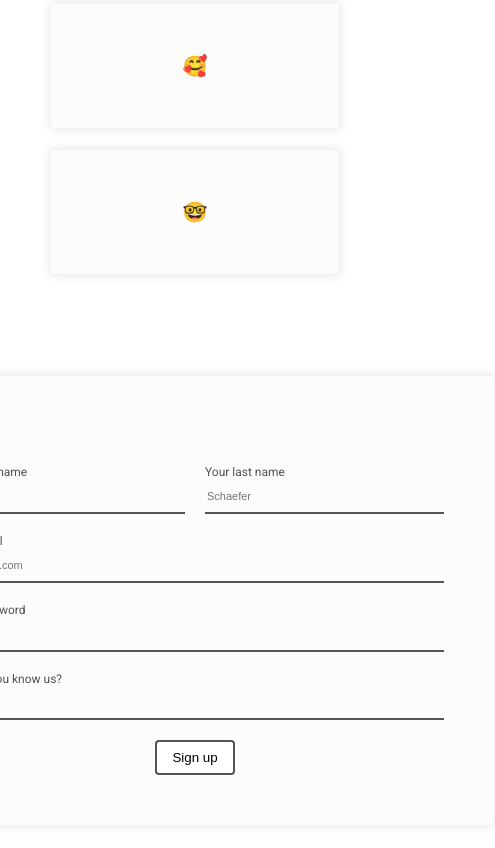
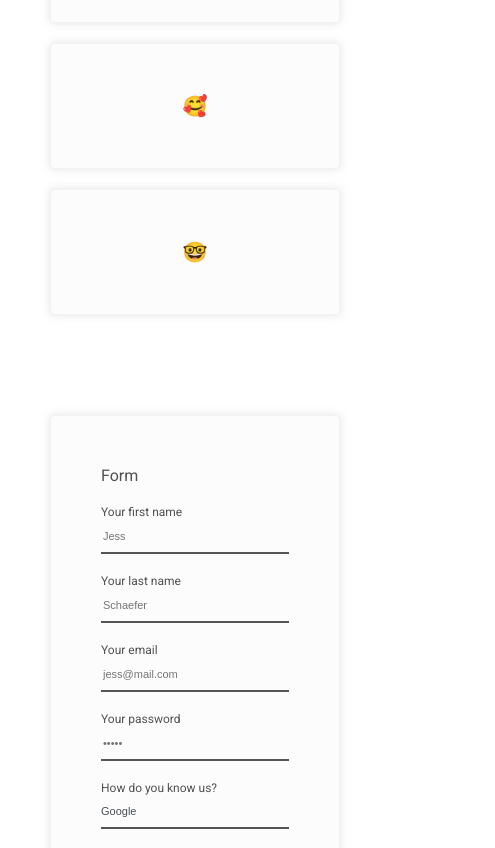
Before and after one commit to schaeferjessica/frontend-components, a website built with webpack: page index.html in a window 390 px wide. Shown: the part 1149-1997 px from the top of the page, 495 px wide, since content can reach past the window. Built offline with nearby package versions, Linux system fonts and the light colour scheme.

Commit message:
responsive form

```diff
--- a/bundle.css
+++ b/bundle.css
@@ -1,4 +1,4 @@
-@import url(http://fonts.googleapis.com/css?family=Open+Sans:400,300,700);@import url(https://fonts.googleapis.com/css2?family=Roboto:wght@300;400;500&display=swap);@import url(https://use.fontawesome.com/releases/v5.0.10/css/all.css);.avatar img {
+@import url(https://fonts.googleapis.com/css2?family=Roboto:wght@300;400;500&display=swap);@import url(https://use.fontawesome.com/releases/v5.0.10/css/all.css);.avatar img {
   margin: 10px;
   height: 100px;
   width: 100px;
@@ -91,9 +91,6 @@
   border-radius: 4px;
 }
 
-.button {
-  margin: 50px;
-}
 .button a {
   background-color: white;
   color: black;
@@ -128,8 +125,9 @@
 .form form {
   display: flex;
   flex-direction: column;
-  min-width: 600px;
-  margin: 50px;
+  max-width: 600px;
+  width: 100%;
+  margin: 10px;
   padding: 50px;
   font-size: 16px;
   background-color: #fcfcfc;
@@ -137,8 +135,14 @@
   box-shadow: 0 0 10px rgba(167, 167, 167, 0.3);
   border-radius: 4px;
 }
+@media only screen and (max-width: 767px) {
+  .form form {
+    max-width: 100%;
+  }
+}
 
 .submit-btn {
+  margin-top: 10px;
   align-self: center;
   background-color: white;
   color: black;
@@ -157,6 +161,11 @@
   display: flex;
   flex-wrap: wrap;
   justify-content: space-between;
+}
+@media only screen and (max-width: 767px) {
+  .form-row {
+    display: block;
+  }
 }
 
 .form-group {
@@ -229,7 +238,7 @@ a {
 }
 
 section {
-  margin: 40px;
+  padding: 40px;
 }
 
 header {
--- a/scss-components/button.scss
+++ b/scss-components/button.scss
@@ -1,6 +1,4 @@
 .button {
-  margin: 50px;
-
   a {
   background-color: white;
   color: black;
--- a/scss-components/form.scss
+++ b/scss-components/form.scss
@@ -23,18 +23,24 @@
   form {
     display: flex;
     flex-direction: column;
-    min-width: 600px;
-    margin: 50px;
+    max-width: 600px;
+    width: 100%;
+    margin: 10px;
     padding: 50px;
     font-size: 16px;
     background-color: #fcfcfc;
     border: 1px solid #f2f2f2;
     box-shadow: 0 0 10px rgba(167, 167, 167, 0.3);
     border-radius: 4px;
+
+    @media only screen and (max-width: #{$small}) {
+       max-width: 100%;
+    }
   }
 }
 
 .submit-btn {
+  margin-top: 10px;
   align-self: center;
   background-color: white;
   color: black;
@@ -53,6 +59,10 @@
   display: flex;
   flex-wrap: wrap;
   justify-content: space-between;
+
+  @media only screen and (max-width: #{$small}) {
+    display: block;
+  }
 }
 
 .form-group {
--- a/style.scss
+++ b/style.scss
@@ -1,5 +1,4 @@
 //fonts
-@import url("http://fonts.googleapis.com/css?family=Open+Sans:400,300,700");
 @import url('https://fonts.googleapis.com/css2?family=Roboto:wght@300;400;500&display=swap');
 @import url("https://use.fontawesome.com/releases/v5.0.10/css/all.css");
 
@@ -49,7 +48,7 @@ a {
 }
 
 section {
-  margin: 40px;
+  padding: 40px;
 }
 
 header {
```
